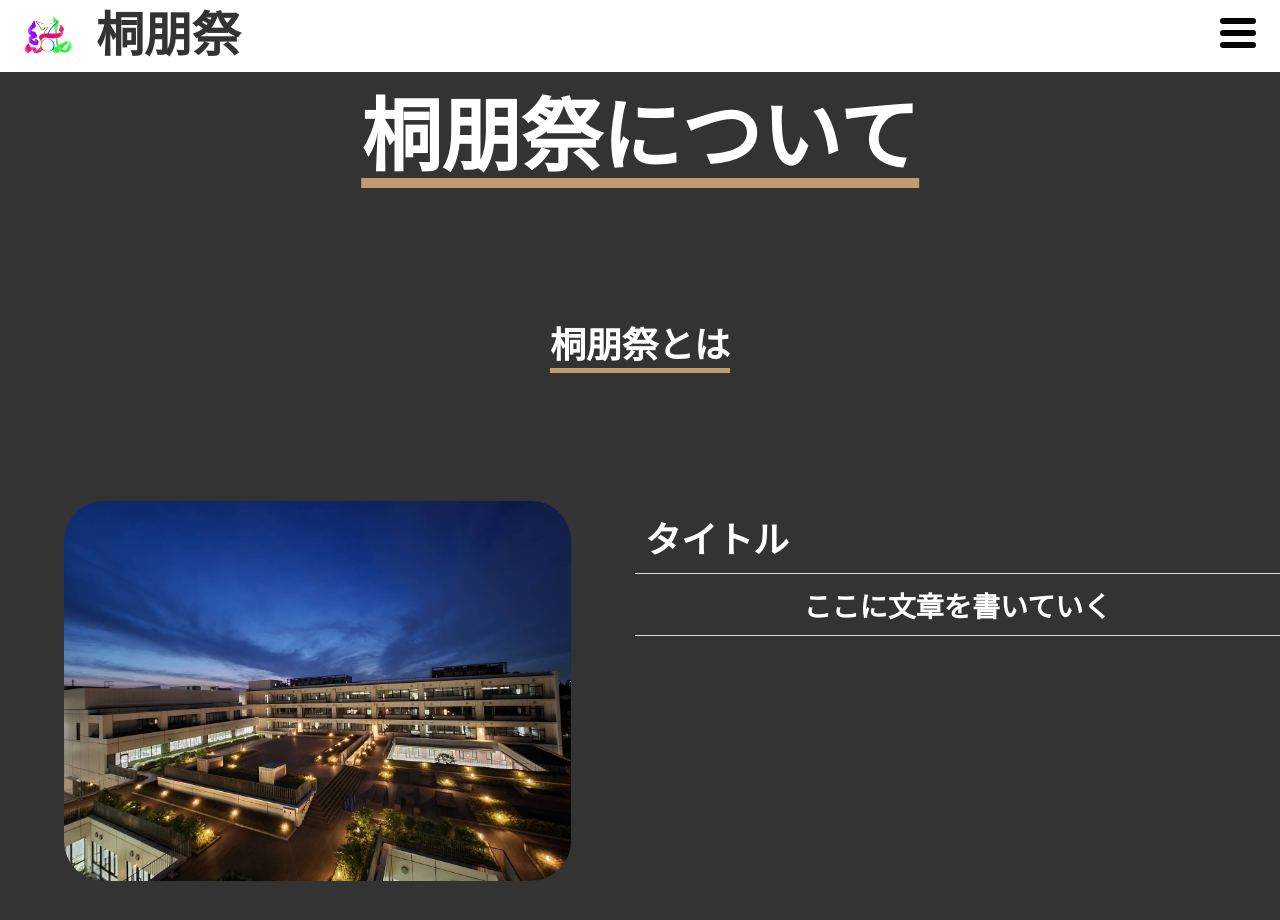
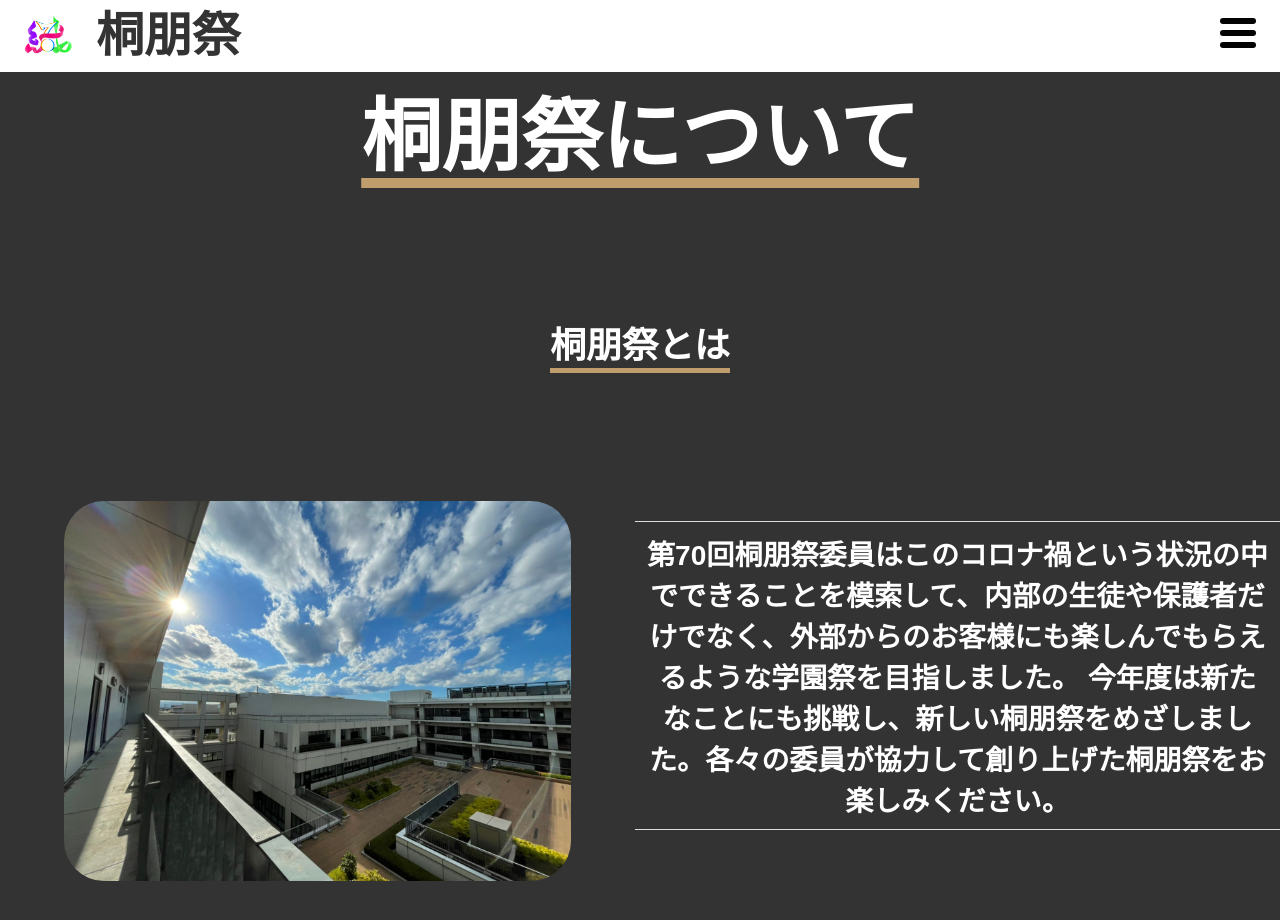
Before and after one commit to toho-festival/website-2021, a Next.js app: page /about in a window 1280 px wide. Shown: the top 920 px of the page. Built offline with nearby package versions, Linux system fonts and the light colour scheme.

Commit message:
add comment

```diff
--- a/src/components/AboutTohofes/entrance.tsx
+++ b/src/components/AboutTohofes/entrance.tsx
@@ -1,6 +1,5 @@
 import styled from "styled-components";
 import { FC } from 'react';
-import {explain1} from "~/src/scripts/about"
 
 const AboutTOHO:FC = () => {
   return(
@@ -9,19 +8,14 @@ const AboutTOHO:FC = () => {
       <Center><ContentTitleAbout>桐朋祭とは</ContentTitleAbout></Center>
       <Constraction>
       <SubTitle>
-        <Img src={ process.env.basePath + "/images/newEntrance-background-1.jpg"} />
+        <Img src={ process.env.basePath + "/images/aboutTohoBackground.jpg"} />
       </SubTitle>
       <Content>
-        {
-          explain1.map(
-            ({ title }) => <ContentTitle key={ title }>{ title }</ContentTitle>,
-          )
-        }
-        {
-          explain1.map(
-            ({ info }) => <ContentInfo key={ info }>{ info }</ContentInfo>,
-          )
-        }
+        <ContentTitle></ContentTitle>
+        <ContentInfo>
+          第70回桐朋祭委員はこのコロナ禍という状況の中でできることを模索して、内部の生徒や保護者だけでなく、外部からのお客様にも楽しんでもらえるような学園祭を目指しました。
+          今年度は新たなことにも挑戦し、新しい桐朋祭をめざしました。各々の委員が協力して創り上げた桐朋祭をお楽しみください。
+        </ContentInfo>
       </Content>
       </Constraction>
     </>
@@ -68,11 +62,11 @@ const Title = styled.h1`
 const Constraction = styled.div`
   @media screen and (min-width:768px) {
     display: flex;
-    margin-bottom:50vw;
+    margin-bottom:10vw;
     margin-top: 5vw;
   }
   @media screen and (max-width:767px) {
-    margin-bottom:50vw;
+    margin-bottom:10vw;
     margin-top: 5vw;
   }
 `;
```
